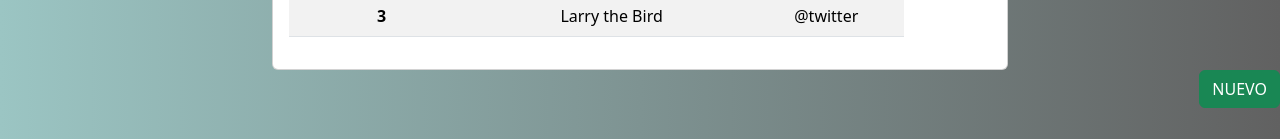
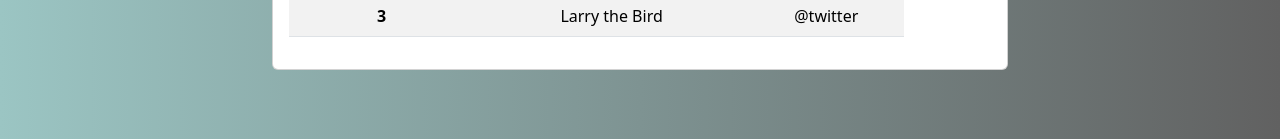
Before and after one commit to WillSanchez8/proyecto_final, an Angular app: page / in a window 1280 px wide. Shown: the part 658-797 px from the top of the page. Built offline with nearby package versions, Linux system fonts and the light colour scheme.

Commit message:
Lo siento, deje otro boton este es el bueno

```diff
--- a/src/app/components/listar-producto/listar-producto.component.html
+++ b/src/app/components/listar-producto/listar-producto.component.html
@@ -49,4 +49,3 @@
         </div>
     </div>
 </div>
-<div class="btn btn-success float-end" routerLink="/crear-producto">NUEVO</div>
```
